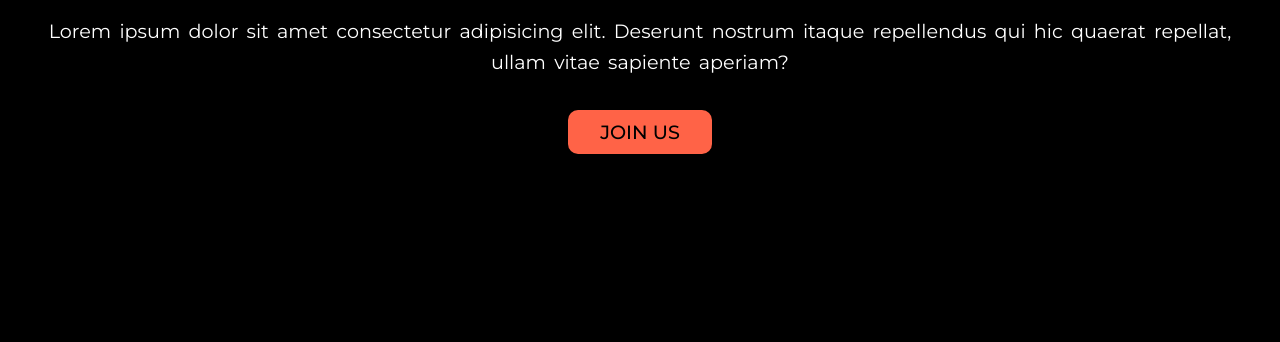
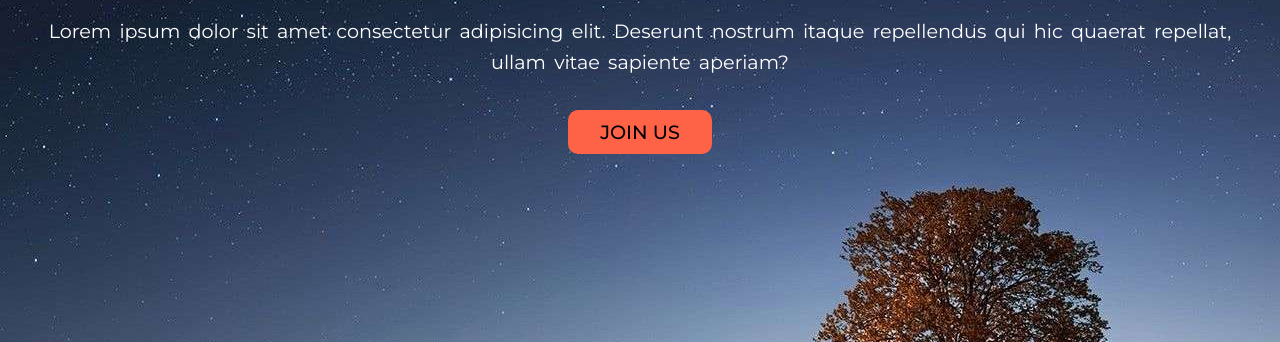
Before and after one commit to Shahriarakash/Personal-Portfolio-site, a plain HTML site: page index.html in a window 1280 px wide. Shown: the part 316-658 px from the top of the page. Drawn offline with nearby package versions, Linux system fonts and the light colour scheme.

Commit message:
Update index.css

```diff
--- a/css/index.css
+++ b/css/index.css
@@ -14,7 +14,7 @@
 
 
 body{
-    background: var(--color-third);
+    background-image: url(/images/background.jpg);
     font-family: 'Montserrat', sans-serif;
     color: var(--color-secondary)!important;
 }
```
